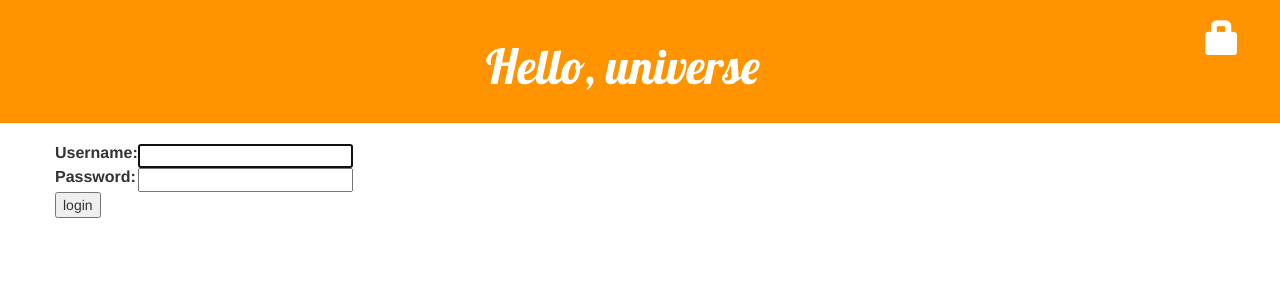
After one commit to RJA-CON/py-blog, a Django app: page /accounts/login/ in a window 1280 px wide. The commit adds this page. Shown: the top 300 px of the page. Run offline with Django 3.2, Linux system fonts and the light colour scheme; some libraries are stand-ins or nearby versions.

Commit message:
added user authentication and login only features

```diff
--- a/blog/templates/blog/base.html
+++ b/blog/templates/blog/base.html
@@ -15,9 +15,21 @@
             <a href="{% url "post_new" %}" class="top-menu">
                 <span class="glyphicon glyphicon-plus"></span>
             </a>
+            <a href="{% url "post_draft_list" %}" class="top-menu">
+                <span class="glyphicon glyphicon-edit"></span>
+            </a>
+            <p class="top-menu">Hello {{ user.username }}
+                <small>
+                    (<a href="{% url "django.contrib.auth.views.logout" %}">Log Out</a>)
+                </small>
+            </p>
+        {% else %}
+            <a href="{% url "django.contrib.auth.views.login" %}" class="top-menu">
+                <span class="glyphicon glyphicon-lock"></span>
+            </a>
         {% endif %}
-        <h1><a href="">Hello, universe</a></h1>
-    </div>
+        <h1><a href="{% url "blog.views.post_list" %}">Hello, universe</a></h1>
+           </div>
     <div class="content container">
     	<div class="row">
     		<div class="col-md-8">
--- /dev/null
+++ b/blog/templates/registration/login.html
@@ -0,0 +1,26 @@
+{% extends "blog/base.html" %}
+
+{% block content %}
+
+{% if form.errors %}
+	<p>Your username and password didn't match. Please try again.</p>
+{% endif %}
+
+<form method="POST" action="{% url "django.contrib.auth.views.login" %}">
+{% csrf_token %}
+<table>
+	<tr>
+		<td>{{ form.username.label_tag }}</td>
+		<td>{{ form.username }}</td>
+	</tr>
+	<tr>
+		<td>{{ form.password.label_tag }}</td>
+		<td>{{ form.password }}</td>
+	</tr>
+</table>
+
+<input type="submit" value="login" />
+<input type="hidden" name="next" value="{{ next }}" />
+</form>
+
+{% endblock%}
--- a/blog/urls.py
+++ b/blog/urls.py
@@ -7,4 +7,7 @@ urlpatterns = [
 	url(r'^post/(?P<pk>[0-9]+)/$', views.post_detail, name='post_detail'),
 	url(r'^post/new/$', views.post_new, name='post_new'),
 	url(r'^post/(?P<pk>[0-9]+)/edit/$', views.post_edit, name='post_edit'),
+	url(r'^drafts/$', views.post_draft_list, name='post_draft_list'),
+	url(r'^post/(?P<pk>[0-9]+)/publish/$', views.post_publish, name='post_publish'),
+	url(r'^post/(?P<pk>[0-9]+)/remove/$', views.post_remove, name='post_remove'),
 ]
--- a/myblog/settings.py
+++ b/myblog/settings.py
@@ -102,3 +102,5 @@ USE_TZ = True
 
 STATIC_URL = '/static/'
 STATIC_ROOT =  os.path.join(BASE_DIR, 'static')
+
+LOGIN_REDIRECT_URL = '/'
--- a/myblog/urls.py
+++ b/myblog/urls.py
@@ -1,7 +1,11 @@
-from django.conf.urls import include, url
+from django.conf.urls import include, url, patterns
 from django.contrib import admin
 
-urlpatterns = [
+admin.autodiscover()
+
+urlpatterns = patterns('',
     url(r'^admin/', include(admin.site.urls)),
+    url(r'^accounts/login/$', 'django.contrib.auth.views.login'),
+    url(r'^accounts/logout/$', 'django.contrib.auth.views.logout', {'next_page': '/'}),
     url(r'', include('blog.urls')),
-]
+)
```
Also changed, not shown: blog/templates/blog/post_detail.html (+10 -2 lines), blog/templates/blog/post_draft_list.html (added, +11 -0 lines), blog/views.py (+20 -0 lines).
